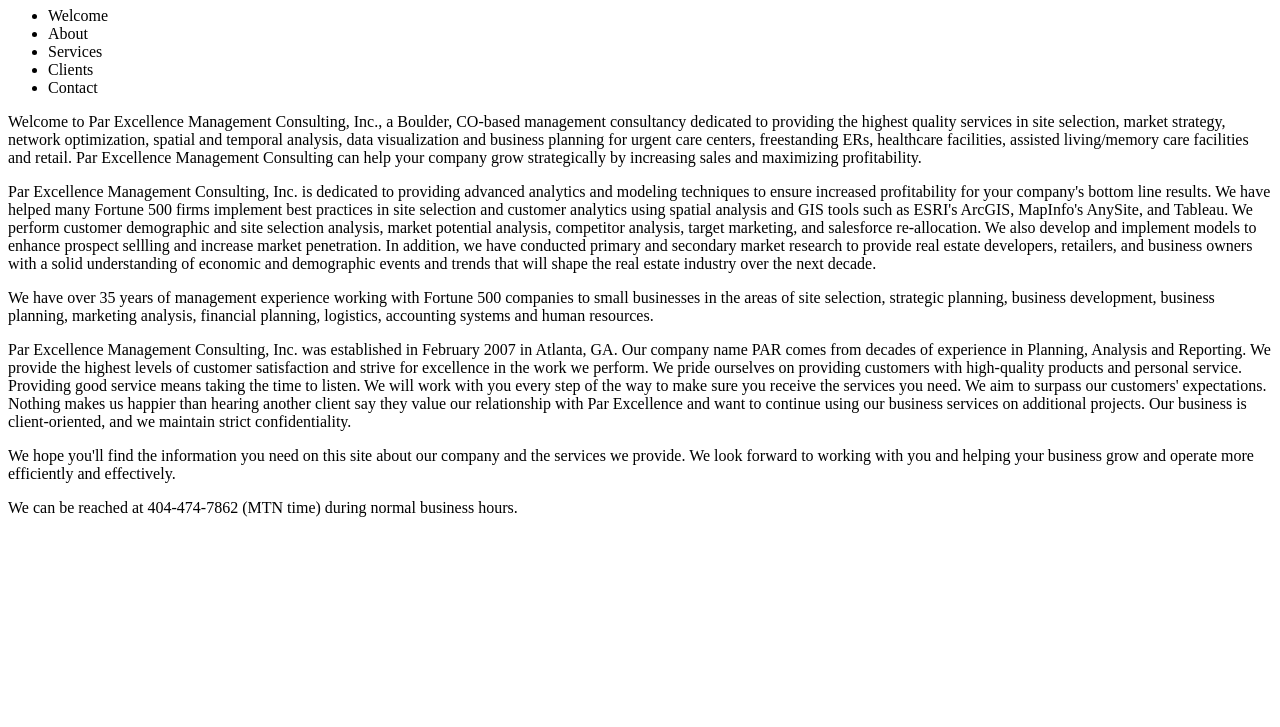
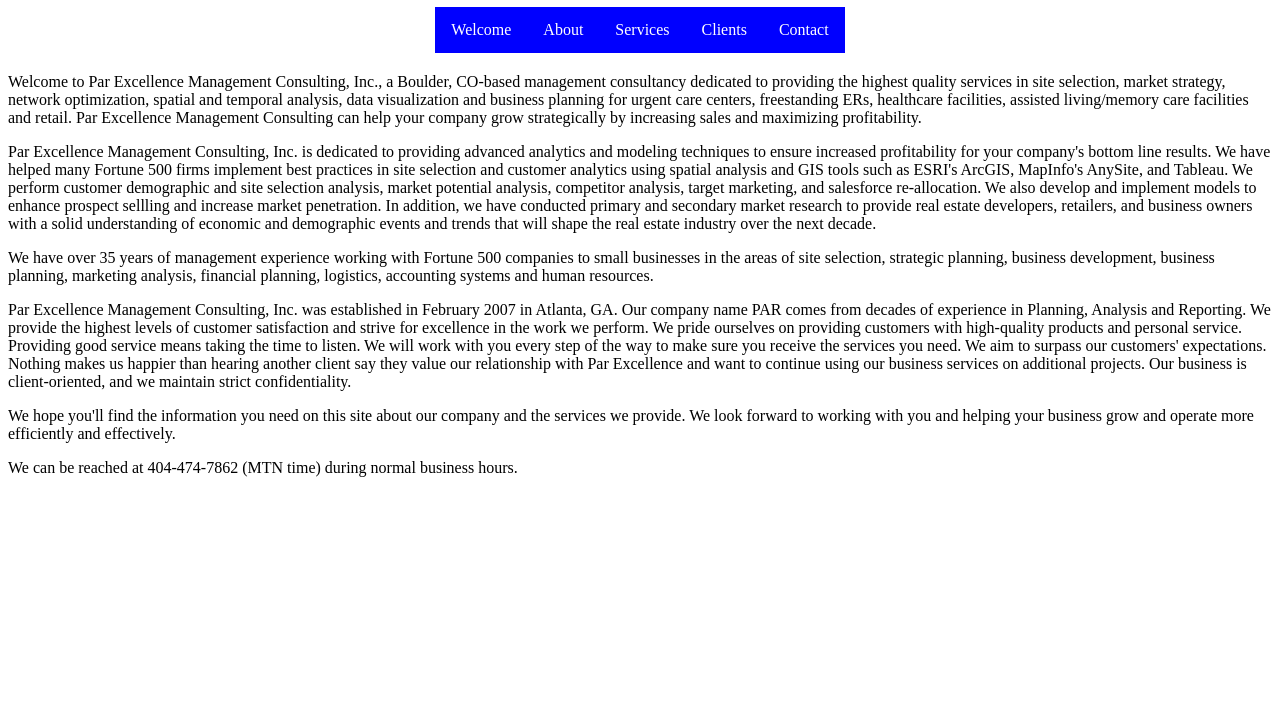
Before and after one commit to notontilt09/PEMC, a plain HTML site: page index.html in a window 1280 px wide. Shown: the part 73-800 px from the top of the page. Drawn offline with Linux system fonts and the light colour scheme.

Commit message:
Added navbar/links

```diff
--- a/css/app.css
+++ b/css/app.css
@@ -0,0 +1,32 @@
+h1 {
+	text-align: center;
+}
+
+ul {
+    list-style-type: none;
+    margin: 0;
+    padding: 0;
+    overflow: hidden;
+    background-color: blue;
+    display: inline-block;
+}
+
+li {
+	float: left;
+}
+
+li a {
+	display: block;
+	color: white;
+    text-align: center;
+    padding: 14px 16px;
+    text-decoration: none;
+}
+
+li a:hover {
+	background-color: #111;
+}
+
+#nav {
+	text-align: center;
+}
--- a/index.html
+++ b/index.html
@@ -1,18 +1,19 @@
 <!DOCTYPE html>
 <html>
 	<head>
+		<link rel="stylesheet" type="text/css" href="css/app.css">
 		<title>Par Excellence Management Consulting</title>
 	</head>
 
 	<body>
 		<h1>Par Excellence Management Consulting</h1>
-			<ul>
-				<li>Welcome</li>
-				<li>About</li>
-				<li>Services</li>
-				<li>Clients</li>
-				<li>Contact</li>
-			</ul>
+			<div id="nav"><ul>
+				<li><a href="index.html">Welcome</a></li>
+				<li><a href="about.html">About</a></li>
+				<li><a href="services.html">Services</a></li>
+				<li><a href="clients.html">Clients</a></li>
+				<li><a href="contact.html">Contact</a></li>
+			</ul></div>
 			<p>Welcome to Par Excellence Management Consulting, Inc., a Boulder, CO-based management consultancy dedicated to providing the highest quality services in site selection, market strategy, network optimization, spatial and temporal analysis, data visualization and business planning for urgent care centers, freestanding ERs, healthcare facilities, assisted living/memory care facilities and retail.  Par Excellence Management Consulting can help your company grow strategically by increasing sales and maximizing profitability.</p>
 			<p>Par Excellence Management Consulting, Inc. is dedicated to providing advanced analytics and modeling techniques to ensure increased profitability for your company's bottom line results.   We have helped many Fortune 500  firms implement best practices in site selection and customer analytics using spatial analysis and GIS tools such as ESRI's ArcGIS, MapInfo's AnySite, and Tableau.  We perform customer demographic and site selection analysis, market potential analysis, competitor analysis, target marketing, and salesforce re-allocation.  We also develop and implement models to enhance prospect sellling and increase market penetration.  In addition, we have conducted primary and secondary market research to provide real estate developers, retailers, and business owners with a solid understanding of economic and demographic events and trends that will shape the real estate industry over the next decade.</p>
 			<p>We have over 35 years of management experience working with Fortune 500 companies to small businesses in the areas of  site selection, strategic planning, business development, business planning, marketing analysis, financial planning, logistics, accounting systems and human resources. </p>
```
Also changed, not shown: PEMC 2017 logo.PNG (added), about.html (added), clients.html (added), contact.html (added), services.html (added).
